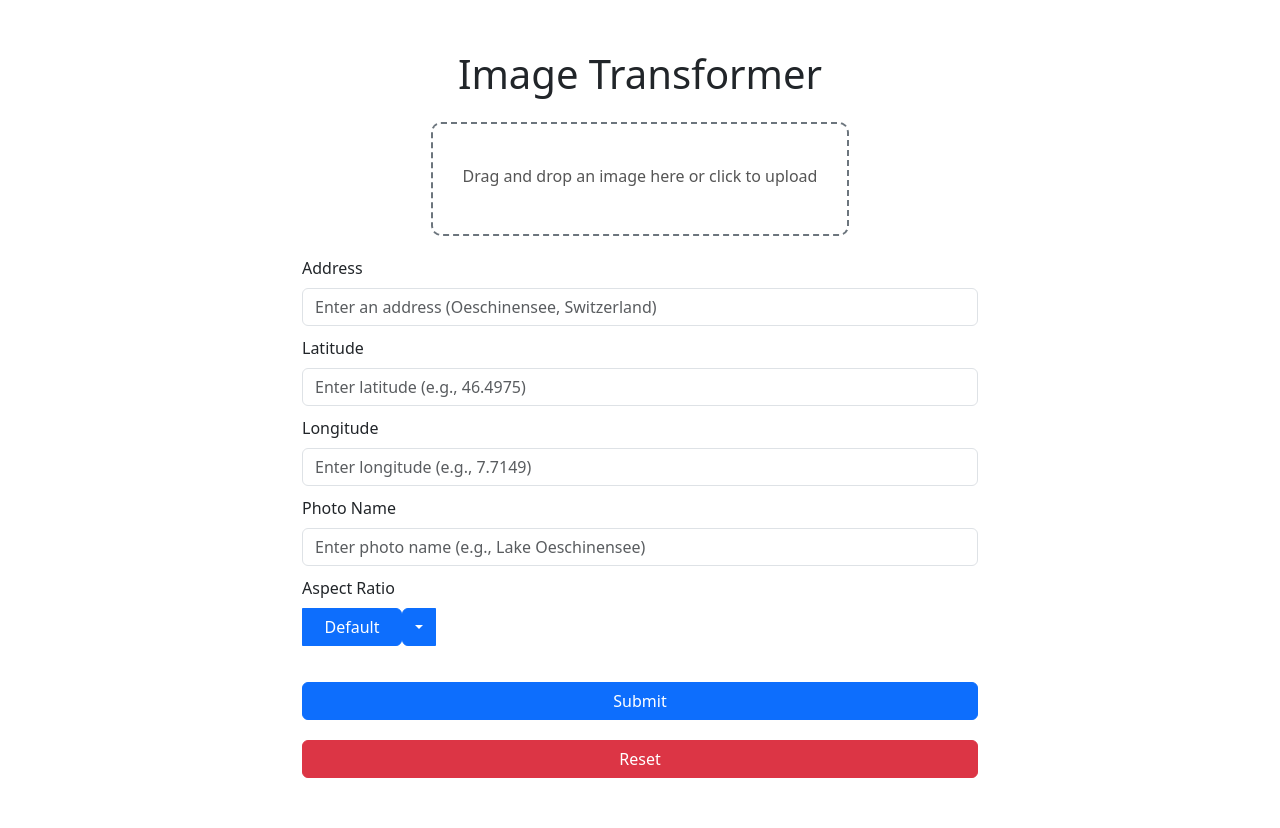
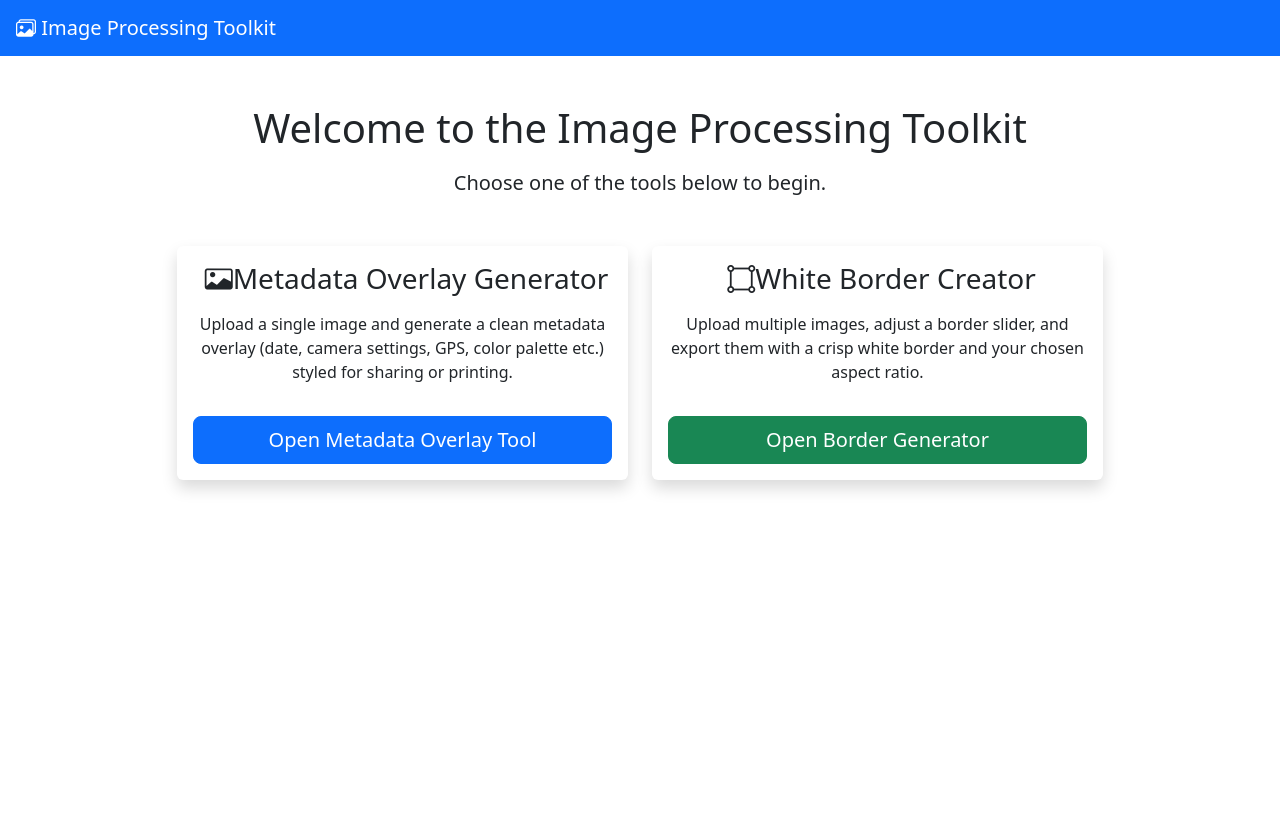
Before and after one commit to rkhanna99/image-transformer, a Flask app: page / in a window 1280 px wide. After the commit the page ends 491 px from the top, so only its background shows below. Run offline with Flask 3, Linux system fonts and the light colour scheme; some libraries are stand-ins or nearby versions.

Commit message:
Latest frontend changes plus added a homepage

```diff
--- a/app.py
+++ b/app.py
@@ -4,7 +4,7 @@ from processing_scripts.image_transformer import process_image
 from processing_scripts.helpers import get_coordinates_from_address
 from processing_scripts.helpers import cleanup_directory
 from processing_scripts.helpers import create_simple_border
-import os, atexit, math
+import os, atexit, math, uuid, zlib
 from PIL import Image, ImageOps
 
 app = Flask(__name__, static_folder='static', template_folder='templates')
@@ -20,14 +20,17 @@ os.makedirs(UPLOAD_FOLDER, exist_ok=True)
 # Clear the uploads folder on startup
 cleanup_directory(UPLOAD_FOLDER)
 
-# Default route
+# Default route to the home page
 @app.route('/')
+def home():
+    return render_template("home.html")
+
+# Route for the metadata overlay form
+@app.route('/metadata')
 def upload_form():
-    """
-    Renders the upload form for users to upload images and input metadata.
-    """
     return render_template('upload.html')
 
+# Route for the white border form
 @app.route('/border')
 def border_form():
     return render_template('border.html')
@@ -38,58 +41,81 @@ def white_border_endpoint():
     # Store referrer for error redirection
     session['last_referrer'] = request.referrer or url_for('border_form')
 
-    # Need to tweak this code to handle multiple images
-    if 'image' not in request.files:
+    # Expect multiple files under the 'images' field
+    if 'images' not in request.files:
         return jsonify({"error": "No file uploaded"}), 400
 
-    file = request.files['image']
-    filename = secure_filename(file.filename)
-    filepath = os.path.join(app.config['UPLOAD_FOLDER'], filename)
-    file.save(filepath)
-
+    # Grab the border size and aspect ratio from the request body
     border_size = int(request.form.get('borderSize', 0))
     aspect_ratio = request.form.get('aspectRatio', 'Default')
 
-    # Check if the aspect ratio is 'Default'
-    if aspect_ratio == 'Default':
-        # Open the image to determine its aspect ratio
-        with Image.open(filepath) as img:
-            # Ensure the image is in its correct orientation after opening it
-            img = ImageOps.exif_transpose(img)
-            width, height = img.size
-            aspect_ratio_tuple = (width, height)
-    else:
-        # Get the aspect ratio as a tuple
-        parsed_aspect_ratio = aspect_ratio.split(':')
-        if len(parsed_aspect_ratio) == 2:
-            try:
-                width, height = map(int, parsed_aspect_ratio)
+    processed_urls = []
+    processed_filenames = []
+
+    # Iterate through uploaded images and process each of them separately
+    for image in request.files.getlist('images'):
+        if not image or image.filename == '':
+            continue
+
+        print(f"Uploaded image: {image.filename}")
+        original_filename = secure_filename(image.filename)
+        unique_prefix = uuid.uuid4().hex[:8]
+        filename = f"{unique_prefix}_{original_filename}"
+        filepath = os.path.join(app.config['UPLOAD_FOLDER'], filename)
+        image.save(filepath)
+
+        # Determine aspect ratio tuple for THIS image
+        if aspect_ratio == 'Default':
+            with Image.open(filepath) as img:
+                img = ImageOps.exif_transpose(img)
+                width, height = img.size
                 aspect_ratio_tuple = (width, height)
-            except ValueError:
-                return redirect(session.get('last_referrer', url_for('border_form')))
+        else:
+            parsed_aspect_ratio = aspect_ratio.split(':')
+            if len(parsed_aspect_ratio) == 2:
+                try:
+                    w, h = map(int, parsed_aspect_ratio)
+                    aspect_ratio_tuple = (w, h)
+                except ValueError:
+                    # Skip this image if aspect ratio parsing failed
+                    print(f"Invalid aspect ratio provided: {aspect_ratio}")
+                    continue
+            else:
+                # Invalid aspect ratio format
+                print(f"Invalid aspect ratio format: {aspect_ratio}")
+                continue
 
-    print(f"Aspect Ratio Tuple: {aspect_ratio_tuple}, Border Size: {border_size}")
+        print(f"Processing {filename} with aspect {aspect_ratio_tuple} and border {border_size}")
 
-    try:
-        # Do your border processing here...
-        processed_image = create_simple_border(Image.open(filepath), aspect_ratio_tuple, border_size)
+        try:
+            with Image.open(filepath) as img:
+                img = ImageOps.exif_transpose(img)
+                processed_image = create_simple_border(img, aspect_ratio_tuple, border_size)
 
-        processed_image_filename = f"border_{filename}"
-        processed_image_path = os.path.join(app.config['UPLOAD_FOLDER'], processed_image_filename)
-        processed_image.save(processed_image_path, quality=100, optimize=True, progressive=True)
+            processed_image_filename = f"border_{filename}"
+            processed_image_path = os.path.join(app.config['UPLOAD_FOLDER'], processed_image_filename)
+            processed_image.save(processed_image_path, quality=100, optimize=True, progressive=True)
 
-        print(f"Processed image saved at: {processed_image_path}")
+            print(f"Processed image saved at: {processed_image_path}")
 
-        # Store the processed image path in session for use in the results page
-        session['processed_image_url'] = url_for('static', filename=f"uploads/{processed_image_filename}")
-        session['processed_image_filename'] = processed_image_filename
+            # Append URLs and filenames for the results page
+            processed_urls.append(url_for('static', filename=f"uploads/{processed_image_filename}"))
+            processed_filenames.append(processed_image_filename)
 
-        # Redirect to the results page
-        return redirect(url_for('results_page'))
-    except Exception as e:
-        print(f"Error processing image: {str(e)}")
-        # Redirect back to the form they came from on error
+        except Exception as e:
+            print(f"Error processing image {filename}: {str(e)}")
+            # skip on error and continue with next image
+            continue
+
+    if len(processed_urls) == 0:
+        # No successful processed images
         return redirect(session.get('last_referrer', url_for('border_form')))
+
+    # Store the list of processed images in session for the results page
+    session['processed_image_urls'] = processed_urls
+    session['processed_image_filenames'] = processed_filenames
+
+    return redirect(url_for('results_page'))
 
 # Processing image endpoint
 @app.route('/process-image', methods=['POST'])
@@ -107,10 +133,19 @@ def process_image_endpoint():
     if file.filename == '':
         return jsonify({"error": "No selected file"}), 400
 
+    print(f"Uploaded image: {file.filename}")
+
     # Save the uploaded file
-    filename = secure_filename(file.filename)
+    original_filename = secure_filename(file.filename)
+    unique_prefix = uuid.uuid4().hex[:8]
+    filename = f"{unique_prefix}_{original_filename}"
     filepath = os.path.join(app.config['UPLOAD_FOLDER'], filename)
     file.save(filepath)
+
+
+    # filename = secure_filename(file.filename)
+    # filepath = os.path.join(app.config['UPLOAD_FOLDER'], filename)
+    # file.save(filepath)
 
     # Retrieve optional parameters from the request
     address = request.form.get('address')
@@ -179,8 +214,8 @@ def process_image_endpoint():
         print(f"Processed image saved at: {processed_image_path}")
 
         # Store the processed image path in session for use in the results page
-        session['processed_image_url'] = url_for('static', filename=f"uploads/{processed_image_filename}")
-        session['processed_image_filename'] = processed_image_filename
+        session['processed_image_urls'] = url_for('static', filename=f"uploads/{processed_image_filename}")
+        session['processed_image_filenames'] = processed_image_filename
 
         # Redirect to the results page
         return redirect(url_for('results_page'))
@@ -194,23 +229,31 @@ def results_page():
     """
     Renders the results page to display the processed image.
     """
-    processed_image_url = session['processed_image_url']
-    processed_image_filename = session['processed_image_filename']
+    # Support multiple processed images (saved in session as lists)
+    processed_urls = session.get('processed_image_urls')
+    processed_filenames = session.get('processed_image_filenames')
 
-    if not processed_image_url:
+    # Backwards compatibility: single image keys
+    if not processed_urls:
+        single_url = session.get('processed_image_url')
+        single_filename = session.get('processed_image_filename')
+        if single_url:
+            processed_urls = [single_url]
+            processed_filenames = [single_filename] if single_filename else [None]
+
+    if not processed_urls:
         # Redirect to the upload page if no image was processed
-        # Redirect to the appropriate form based on referrer or default to upload
         referrer = request.referrer or ''
         if 'border' in referrer:
             return redirect(url_for('border_form'))
         else:
             return redirect(url_for('upload_form'))
 
-    print(f"Processed image URL: {processed_image_url}")
+    print(f"Processed image URLs: {processed_urls}")
 
-    return render_template('results.html', image_url=processed_image_url, download_filename=processed_image_filename)
+    return render_template('results.html', image_urls=processed_urls, download_filenames=processed_filenames)
 
-# Route to download the file from the results page
+# Route to download a single file from the results page
 @app.route('/download/<filename>')
 def download_file(filename):
     """
@@ -218,6 +261,34 @@ def download_file(filename):
     """
     return send_from_directory(app.config['UPLOAD_FOLDER'], filename, as_attachment=True)
 
+# Route to download all processed files as a zip
+@app.route('/download-all')
+def download_all_files():
+    """
+    Allows users to download all processed image files as a zip archive.
+    """
+    from io import BytesIO
+    import zipfile
+
+    processed_filenames = session.get('processed_image_filenames', [])
+    if not processed_filenames:
+        return redirect(url_for('results_page'))
+
+    # Create a zip in memory
+    zip_buffer = BytesIO()
+    with zipfile.ZipFile(zip_buffer, 'w', compression=zipfile.ZIP_DEFLATED) as zip_file:
+        for filename in processed_filenames:
+            file_path = os.path.join(app.config['UPLOAD_FOLDER'], filename)
+            zip_file.write(file_path, arcname=filename)
+
+    zip_buffer.seek(0)
+
+    return send_file(
+        zip_buffer,
+        mimetype='application/zip',
+        as_attachment=True,
+        download_name='processed_images.zip'
+    )
 
 # Cleanup the upload directory on exit
 atexit.register(cleanup_directory, UPLOAD_FOLDER)
--- /dev/null
+++ b/templates/home.html
@@ -0,0 +1,146 @@
+<!DOCTYPE html>
+<html lang="en">
+<head>
+    <meta charset="UTF-8">
+    <title>Image Processing Home</title>
+
+    <!-- Bootswatch Lux Theme-->
+    <link href="https://cdn.jsdelivr.net/npm/bootswatch@5.3.7/dist/lux/bootstrap.rtl.min.css" rel="stylesheet">
+
+    <!-- Bootstrap Icons-->
+    <link rel="stylesheet" href="https://cdn.jsdelivr.net/npm/bootstrap-icons@1.11.3/font/bootstrap-icons.css">
+
+    <style>
+        /* Page transition states */
+        body {
+            opacity: 0;
+            transition: opacity 0.45s ease-in-out;
+        }
+        body.page-enter {
+            opacity: 1;
+        }
+        body.page-exit {
+            opacity: 0;
+        }
+
+        /* Card hover animations */
+        .tool-card {
+            transition: transform 0.25s ease, box-shadow 0.25s ease;
+            cursor: pointer;
+        }
+
+        .tool-card:hover {
+            transform: translateY(-6px) scale(1.01);
+            box-shadow: 0 1rem 2rem rgba(0, 0, 0, 0.18);
+        }
+
+        .tool-card .btn {
+            transition: transform 0.2s ease;
+        }
+
+        .tool-card:hover .btn {
+            transform: translateY(-1px);
+        }
+    </style>
+</head>
+
+<body>
+    <nav class="navbar navbar-expand-lg navbar-dark bg-primary">
+        <a class="navbar-brand" href="/">
+            <i class="bi bi-images"></i> Image Processing Toolkit
+        </a>
+    </nav>
+
+    <div class="container text-center mt-5">
+
+        <h1 class="mb-3">Welcome to the Image Processing Toolkit</h1>
+        <p class="lead mb-5">
+            Choose one of the tools below to begin.
+        </p>
+
+        <div class="row justify-content-center">
+
+            <!-- Metadata Overlay Tool Card -->
+            <div class="col-md-5 mb-4">
+                <div class="card shadow border-0 h-100 tool-card"
+                     data-nav-target="/metadata">
+                    <div class="card-body d-flex flex-column">
+                        <h3 class="card-title mb-3">
+                            <i class="bi bi-card-image me-2"></i>Metadata Overlay Generator
+                        </h3>
+                        <p class="card-text flex-grow-1">
+                            Upload a single image and generate a clean metadata overlay
+                            (date, camera settings, GPS, color palette etc.) styled for sharing or printing.
+                        </p>
+                        <a href="/metadata"
+                           class="btn btn-primary btn-lg mt-3 w-100 route-link">
+                            Open Metadata Overlay Tool
+                        </a>
+                    </div>
+                </div>
+            </div>
+
+            <!-- Border Generator Tool Card -->
+            <div class="col-md-5 mb-4">
+                <div class="card shadow border-0 h-100 tool-card"
+                     data-nav-target="/border">
+                    <div class="card-body d-flex flex-column">
+                        <h3 class="card-title mb-3">
+                            <i class="bi bi-bounding-box-circles me-2"></i>White Border Creator
+                        </h3>
+                        <p class="card-text flex-grow-1">
+                            Upload multiple images, adjust a border slider, and export them
+                            with a crisp white border and your chosen aspect ratio.
+                        </p>
+                        <a href="/border"
+                           class="btn btn-success btn-lg mt-3 w-100 route-link">
+                            Open Border Generator
+                        </a>
+                    </div>
+                </div>
+            </div>
+
+        </div>
+
+    </div>
+
+    <script>
+        // Fade in on load
+        document.addEventListener('DOMContentLoaded', function () {
+            document.body.classList.add('page-enter');
+
+            // Intercept clicks on links we want to animate
+            const routeLinks = document.querySelectorAll('.route-link');
+            const cardLinks = document.querySelectorAll('.tool-card');
+
+            function handleNavigate(event, targetUrl) {
+                if (!targetUrl) return;
+
+                event.preventDefault();
+                // start fade-out transition
+                document.body.classList.add('page-exit');
+                document.body.classList.remove('page-enter');
+
+                // After the transition, navigate
+                setTimeout(function () {
+                    window.location.href = targetUrl;
+                }, 450); // match CSS transition duration
+            }
+
+            routeLinks.forEach(link => {
+                link.addEventListener('click', function (event) {
+                    handleNavigate(event, this.getAttribute('href'));
+                });
+            });
+
+            // Make entire card clickable with same animation
+            cardLinks.forEach(card => {
+                card.addEventListener('click', function (event) {
+                    const targetUrl = this.getAttribute('data-nav-target');
+                    handleNavigate(event, targetUrl);
+                });
+            });
+        });
+    </script>
+</body>
+</html>
--- a/templates/upload.html
+++ b/templates/upload.html
@@ -7,11 +7,21 @@
     <!-- Add Bootstrap CSS (Currently using Lux) -->
     <!-- <link href="https://cdn.jsdelivr.net/npm/bootstrap@5.3.0/dist/css/bootstrap.min.css" rel="stylesheet"> -->
     <link href="https://cdn.jsdelivr.net/npm/bootswatch@5.3.7/dist/lux/bootstrap.rtl.min.css" rel="stylesheet">
+    <!-- Bootstrap Icons-->
+    <link rel="stylesheet" href="https://cdn.jsdelivr.net/npm/bootstrap-icons@1.11.3/font/bootstrap-icons.css">
+
     <!-- Link the local style sheet up -->
     <link rel="stylesheet" href="../static/css/styles.css">
 
 </head>
 <body>
+    <!--Top nav bar with a link back to the home page-->
+    <nav class="navbar navbar-expand-lg navbar-dark bg-primary">
+        <a class="navbar-brand" href="/">
+            <i class="bi bi-stars me-2"></i> Image Processing Toolkit
+        </a>
+    </nav>
+
     <div class="container">
         <!-- Main Upload Form Section -->
         <div id="uploadSection" class="section">
```
Also changed, not shown: static/js/results.js (added, +84 -0 lines), templates/border.html (+11 -0 lines), templates/results.html (+36 -5 lines), color_palette.jpg.
